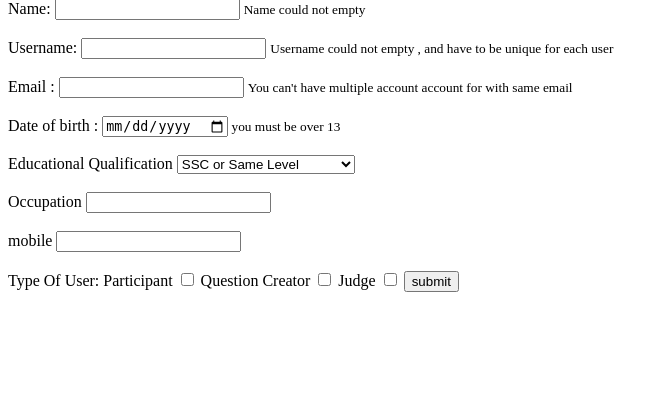
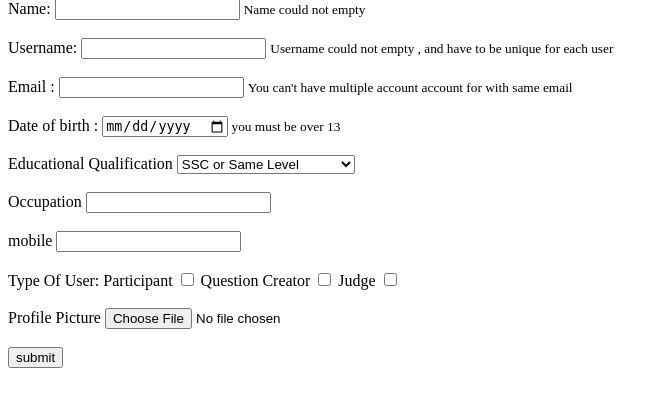
Before and after one commit to ahmad4hat/online_programing_contest_organizer, a PHP site: page /registration.php in a window 1280 px wide. Shown: the part 159-566 px from the top of the page, without its empty margins (0-669 px from the left). Run offline with PHP 8.4, Linux system fonts and the light colour scheme.

Commit message:
file added

```diff
--- a/registration.php
+++ b/registration.php
@@ -67,6 +67,13 @@ print_r($_POST)
                 <input type="checkbox" name="typeOfUser[judge]" id="judge" value="judge">
 
 
+                <br>
+                <br>
+                <label for="profilePicture">Profile Picture</label>
+                <input type="file" name="profilePicture">
+                <br>
+                <br>
+
                 <input type="submit" name="submit" value="submit">
 
 
```
